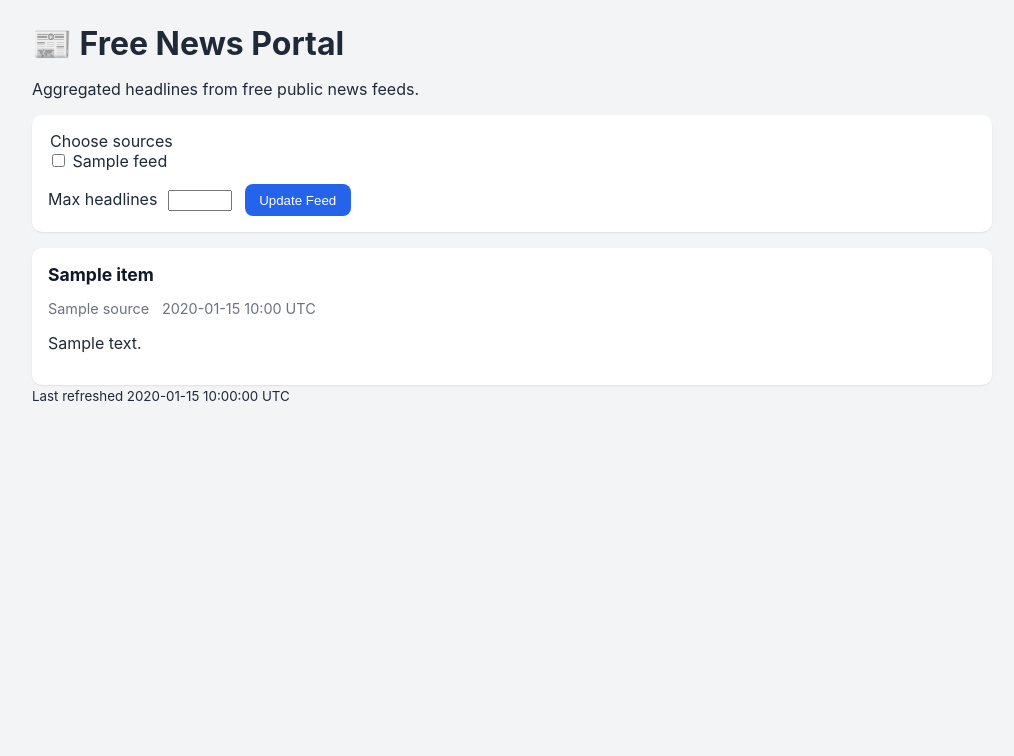
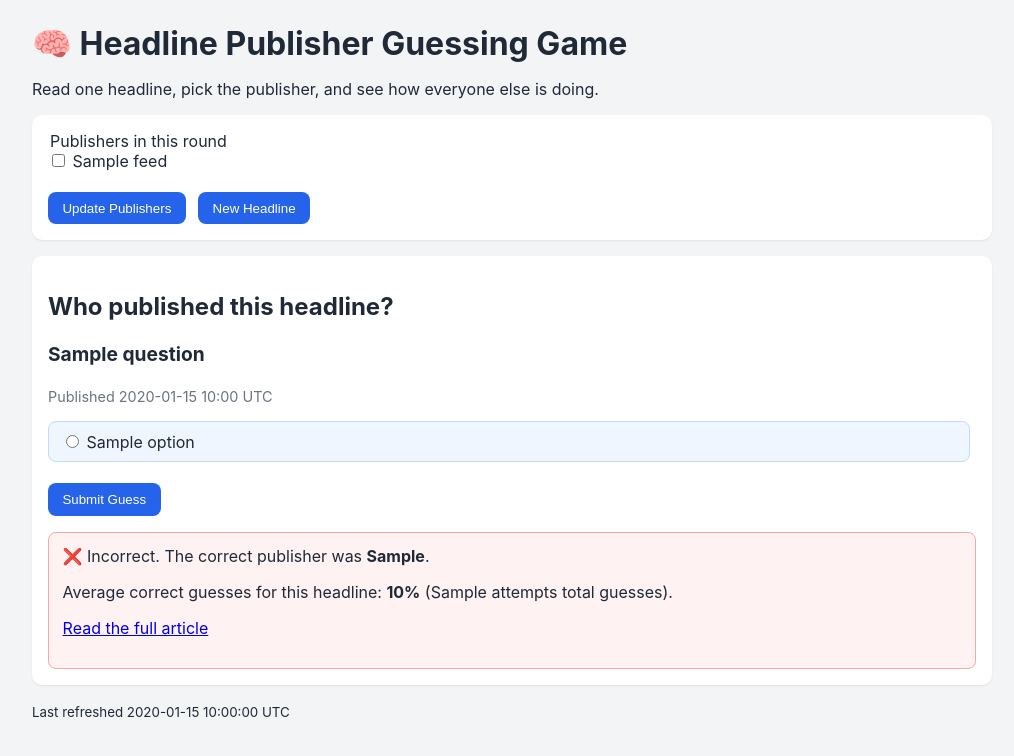
Before and after one commit to Jw40/test, a Flask app: template templates/index.html in a window 1280 px wide. Shown: the top 756 px of the page, without its empty margins (128-1142 px from the left). Run offline with Flask 3, Linux system fonts and the light colour scheme; the template is opened without the code that fills it: most values are stand-ins (such as "Sample title", 1, 10 or a date in 2020).

Commit message:
Turn RSS homepage into publisher guessing game

```diff
--- a/app.py
+++ b/app.py
@@ -3,12 +3,15 @@ from __future__ import annotations
 from datetime import datetime, timezone
 from email.utils import parsedate_to_datetime
 from typing import Any
+import os
+import random
 import xml.etree.ElementTree as ET
 
 import requests
-from flask import Flask, render_template, request
+from flask import Flask, render_template, request, session
 
 app = Flask(__name__)
+app.config["SECRET_KEY"] = os.getenv("SECRET_KEY", "dev-guessing-game-secret")
 
 # Free public RSS feeds (no API key required)
 FEEDS: dict[str, str] = {
@@ -16,6 +19,9 @@ FEEDS: dict[str, str] = {
     "Reuters World": "https://feeds.reuters.com/Reuters/worldNews",
     "NPR": "https://feeds.npr.org/1004/rss.xml",
 }
+
+# In-memory aggregate guessing stats shared by all visitors.
+GUESS_STATS: dict[str, dict[str, int]] = {}
 
 
 def parse_date(raw_date: str | None) -> datetime | None:
@@ -106,21 +112,87 @@ def fetch_news(selected_sources: list[str], limit: int = 30) -> list[dict[str, A
     return all_items[:limit]
 
 
-@app.route("/")
+def _build_question(selected_sources: list[str]) -> dict[str, Any] | None:
+    """Create one guessing-game round from live headlines."""
+    usable_sources = [source for source in selected_sources if source in FEEDS]
+    if len(usable_sources) < 2:
+        usable_sources = list(FEEDS.keys())
+
+    news_items = fetch_news(selected_sources=usable_sources, limit=40)
+    candidate_items = [item for item in news_items if item.get("source") in usable_sources]
+    if not candidate_items:
+        return None
+
+    chosen_item = random.choice(candidate_items)
+    return {
+        "title": chosen_item["title"],
+        "url": chosen_item["url"],
+        "published_at": chosen_item["published_at"],
+        "published_raw": chosen_item["published_raw"],
+        "correct_source": chosen_item["source"],
+        "options": sorted(usable_sources),
+    }
+
+
+def _stats_key(question: dict[str, Any]) -> str:
+    return f"{question['title']}::{question['correct_source']}"
+
+
+def _record_guess(question: dict[str, Any], selected_source: str) -> dict[str, Any]:
+    """Record a guess and return result payload for UI feedback."""
+    stats_key = _stats_key(question)
+    is_correct = selected_source == question["correct_source"]
+
+    if stats_key not in GUESS_STATS:
+        GUESS_STATS[stats_key] = {"attempts": 0, "correct": 0}
+
+    GUESS_STATS[stats_key]["attempts"] += 1
+    if is_correct:
+        GUESS_STATS[stats_key]["correct"] += 1
+
+    attempts = GUESS_STATS[stats_key]["attempts"]
+    correct = GUESS_STATS[stats_key]["correct"]
+    average_correct = round((correct / attempts) * 100, 1)
+
+    return {
+        "is_correct": is_correct,
+        "selected_source": selected_source,
+        "correct_source": question["correct_source"],
+        "average_correct": average_correct,
+        "attempts": attempts,
+    }
+
+
+@app.route("/", methods=["GET", "POST"])
 def index() -> str:
-    selected_sources = request.args.getlist("source") or list(FEEDS.keys())
-    limit = request.args.get("limit", default=30, type=int)
-    limit = max(5, min(limit, 100))
+    selected_sources = request.values.getlist("source") or list(FEEDS.keys())
+    selected_sources = [source for source in selected_sources if source in FEEDS]
+    if len(selected_sources) < 2:
+        selected_sources = list(FEEDS.keys())
 
-    news_items = fetch_news(selected_sources=selected_sources, limit=limit)
+    feedback = None
+
+    if request.method == "GET" and request.args.get("next") == "1":
+        session.pop("current_question", None)
+
+    question = session.get("current_question")
+    if not question:
+        question = _build_question(selected_sources)
+        session["current_question"] = question
+
+    if request.method == "POST" and question:
+        picked_source = request.form.get("picked_source", "")
+        if picked_source in question["options"]:
+            feedback = _record_guess(question, picked_source)
+
     now = datetime.now(timezone.utc)
 
     return render_template(
         "index.html",
         feeds=FEEDS,
         selected_sources=selected_sources,
-        limit=limit,
-        news_items=news_items,
+        question=question,
+        feedback=feedback,
         now=now,
     )
 
--- a/static/styles.css
+++ b/static/styles.css
@@ -18,7 +18,8 @@ header h1 {
   margin-bottom: 0.3rem;
 }
 
-.controls {
+.controls,
+.question-card {
   background: #fff;
   padding: 1rem;
   border-radius: 10px;
@@ -40,7 +41,7 @@ label {
 }
 
 button {
-  margin-left: 0.5rem;
+  margin: 0.5rem 0.5rem 0 0;
   background: #2563eb;
   border: none;
   color: #fff;
@@ -49,35 +50,47 @@ button {
   cursor: pointer;
 }
 
-.news-list {
-  display: grid;
-  gap: 0.8rem;
-}
-
-.news-card {
-  background: #fff;
-  border-radius: 10px;
-  padding: 1rem;
-  box-shadow: 0 1px 2px rgb(0 0 0 / 8%);
-}
-
-.news-card h2 {
-  font-size: 1.1rem;
-  margin-top: 0;
-}
-
-.news-card a {
-  color: #111827;
-  text-decoration: none;
-}
-
-.news-card a:hover {
-  text-decoration: underline;
+.headline {
+  font-size: 1.2rem;
+  font-weight: 700;
+  line-height: 1.45;
 }
 
 .meta {
   color: #6b7280;
-  display: flex;
-  gap: 0.8rem;
   font-size: 0.9rem;
 }
+
+.guess-form {
+  margin-top: 1rem;
+}
+
+.option-grid {
+  display: grid;
+  gap: 0.6rem;
+  margin-bottom: 0.8rem;
+}
+
+.option {
+  display: block;
+  background: #eff6ff;
+  border: 1px solid #bfdbfe;
+  padding: 0.6rem 0.75rem;
+  border-radius: 8px;
+}
+
+.result {
+  margin-top: 1rem;
+  border-radius: 8px;
+  padding: 0.85rem;
+}
+
+.result.correct {
+  background: #ecfdf3;
+  border: 1px solid #86efac;
+}
+
+.result.incorrect {
+  background: #fef2f2;
+  border: 1px solid #fca5a5;
+}
--- a/templates/index.html
+++ b/templates/index.html
@@ -3,20 +3,20 @@
   <head>
     <meta charset="UTF-8" />
     <meta name="viewport" content="width=device-width, initial-scale=1.0" />
-    <title>Free News Portal</title>
+    <title>Headline Publisher Guessing Game</title>
     <link rel="stylesheet" href="{{ url_for('static', filename='styles.css') }}" />
   </head>
   <body>
     <main class="container">
       <header>
-        <h1>📰 Free News Portal</h1>
-        <p>Aggregated headlines from free public news feeds.</p>
+        <h1>🧠 Headline Publisher Guessing Game</h1>
+        <p>Read one headline, pick the publisher, and see how everyone else is doing.</p>
       </header>
 
       <section class="controls">
         <form method="get">
           <fieldset>
-            <legend>Choose sources</legend>
+            <legend>Publishers in this round</legend>
             {% for name, _ in feeds.items() %}
               <label>
                 <input
@@ -30,35 +30,62 @@
             {% endfor %}
           </fieldset>
 
-          <label for="limit">Max headlines</label>
-          <input id="limit" type="number" name="limit" min="5" max="100" value="{{ limit }}" />
-
-          <button type="submit">Update Feed</button>
+          <button type="submit">Update Publishers</button>
+          <button type="submit" name="next" value="1">New Headline</button>
         </form>
       </section>
 
-      <section class="news-list">
-        {% if news_items %}
-          {% for item in news_items %}
-            <article class="news-card">
-              <h2><a href="{{ item.url }}" target="_blank" rel="noopener noreferrer">{{ item.title }}</a></h2>
-              <p class="meta">
-                <span>{{ item.source }}</span>
-                {% if item.published_at %}
-                  <span>{{ item.published_at.strftime('%Y-%m-%d %H:%M UTC') }}</span>
-                {% elif item.published_raw %}
-                  <span>{{ item.published_raw }}</span>
-                {% endif %}
+      {% if question %}
+        <section class="question-card">
+          <h2>Who published this headline?</h2>
+          <p class="headline">{{ question.title }}</p>
+          <p class="meta">
+            {% if question.published_at %}
+              Published {{ question.published_at.strftime('%Y-%m-%d %H:%M UTC') }}
+            {% elif question.published_raw %}
+              Published {{ question.published_raw }}
+            {% endif %}
+          </p>
+
+          <form method="post" class="guess-form">
+            {% for source in selected_sources %}
+              <input type="hidden" name="source" value="{{ source }}" />
+            {% endfor %}
+
+            <div class="option-grid">
+              {% for option in question.options %}
+                <label class="option">
+                  <input type="radio" name="picked_source" value="{{ option }}" required />
+                  {{ option }}
+                </label>
+              {% endfor %}
+            </div>
+
+            <button type="submit">Submit Guess</button>
+          </form>
+
+          {% if feedback %}
+            <div class="result {% if feedback.is_correct %}correct{% else %}incorrect{% endif %}">
+              {% if feedback.is_correct %}
+                ✅ Correct! Nice work.
+              {% else %}
+                ❌ Incorrect. The correct publisher was <strong>{{ feedback.correct_source }}</strong>.
+              {% endif %}
+              <p>
+                Average correct guesses for this headline: <strong>{{ feedback.average_correct }}%</strong>
+                ({{ feedback.attempts }} total guess{% if feedback.attempts != 1 %}es{% endif %}).
               </p>
-              {% if item.summary %}
-                <p>{{ item.summary | safe }}</p>
-              {% endif %}
-            </article>
-          {% endfor %}
-        {% else %}
-          <p>No news available right now. Try changing the selected sources.</p>
-        {% endif %}
-      </section>
+              <p>
+                <a href="{{ question.url }}" target="_blank" rel="noopener noreferrer">Read the full article</a>
+              </p>
+            </div>
+          {% endif %}
+        </section>
+      {% else %}
+        <section class="question-card">
+          <p>No headlines are available right now. Try refreshing in a moment.</p>
+        </section>
+      {% endif %}
 
       <footer>
         <small>Last refreshed {{ now.strftime('%Y-%m-%d %H:%M:%S UTC') }}</small>
```
